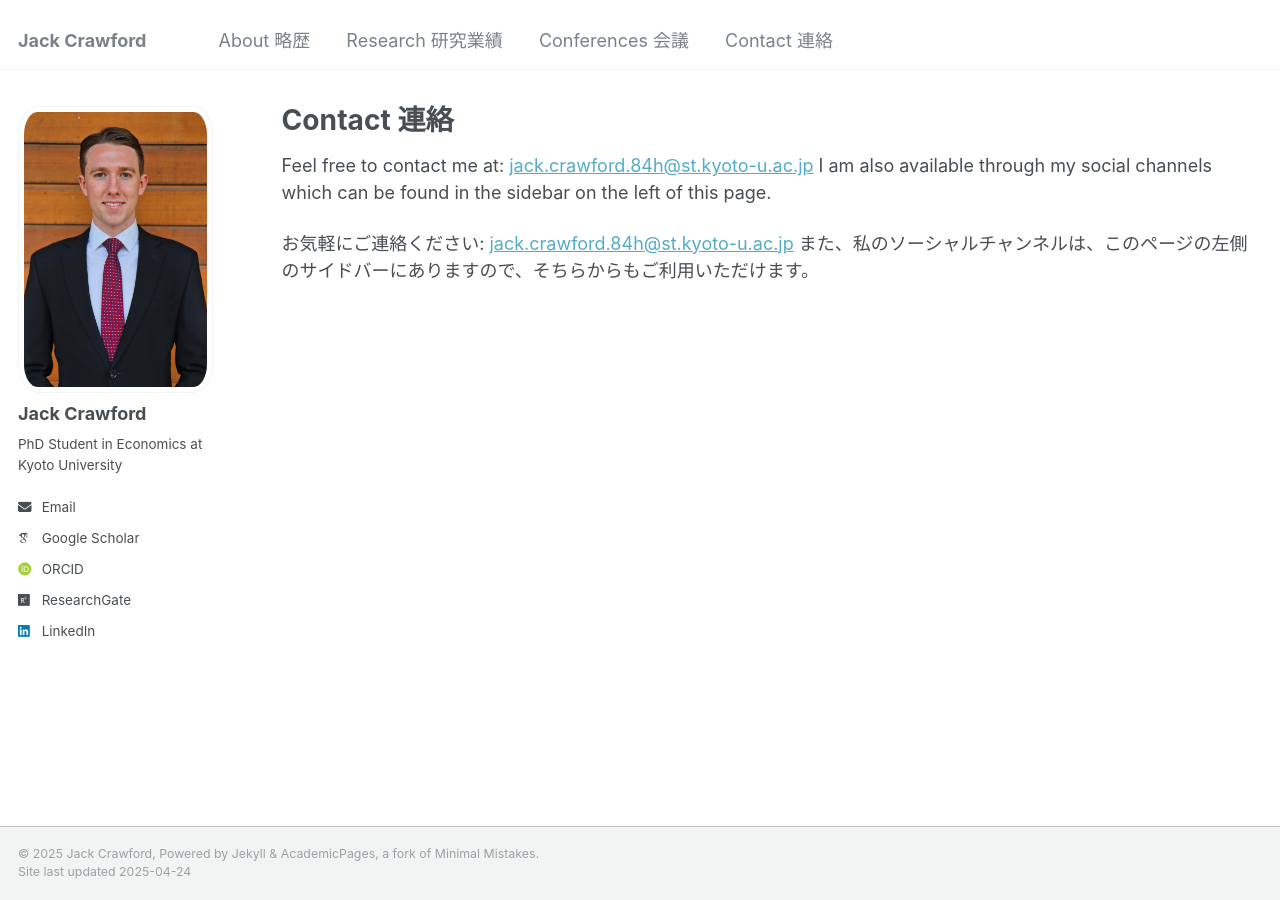
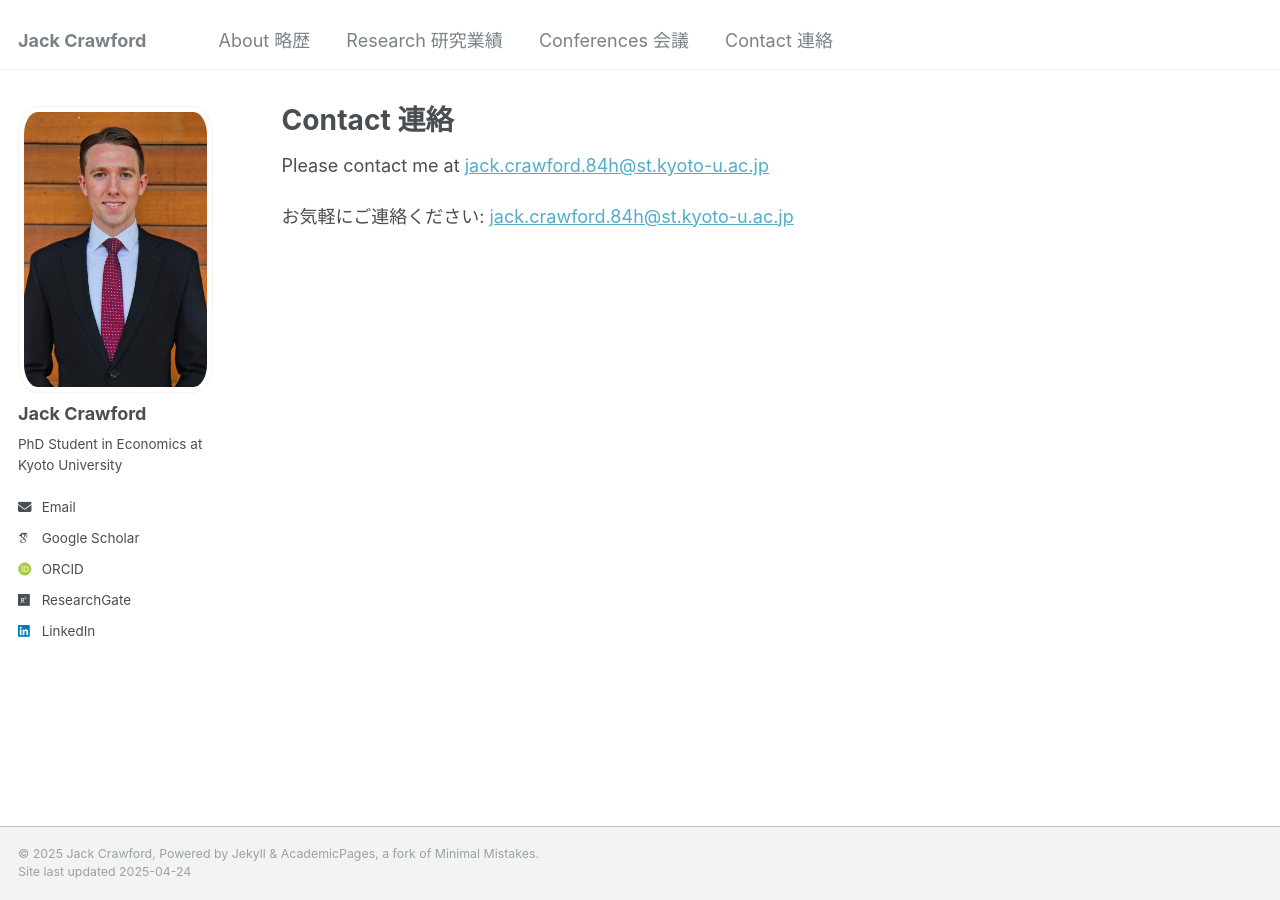
Before and after one commit to jackgcrawford/jackcrawford, a Jekyll site: the page built from _pages/contact.md, in a window 1280 px wide. Built offline with Jekyll 4.4.1, drawn with Linux system fonts in a browser that asks for light colours; some web fonts are replaced.

Commit message:
Update contact.md

```diff
--- a/_pages/contact.md
+++ b/_pages/contact.md
@@ -5,8 +5,6 @@ permalink: /contact/
 author_profile: true
 ---
 
-Feel free to contact me at: <a href="mailto:jack.crawford.84h@st.kyoto-u.ac.jp">jack.crawford.84h@st.kyoto-u.ac.jp</a>
-I am also available through my social channels which can be found in the sidebar on the left of this page.
+Please contact me at <a href="mailto:jack.crawford.84h@st.kyoto-u.ac.jp">jack.crawford.84h@st.kyoto-u.ac.jp</a>
 
 お気軽にご連絡ください: <a href="mailto:jack.crawford.84h@st.kyoto-u.ac.jp">jack.crawford.84h@st.kyoto-u.ac.jp</a>
-また、私のソーシャルチャンネルは、このページの左側のサイドバーにありますので、そちらからもご利用いただけます。
```
